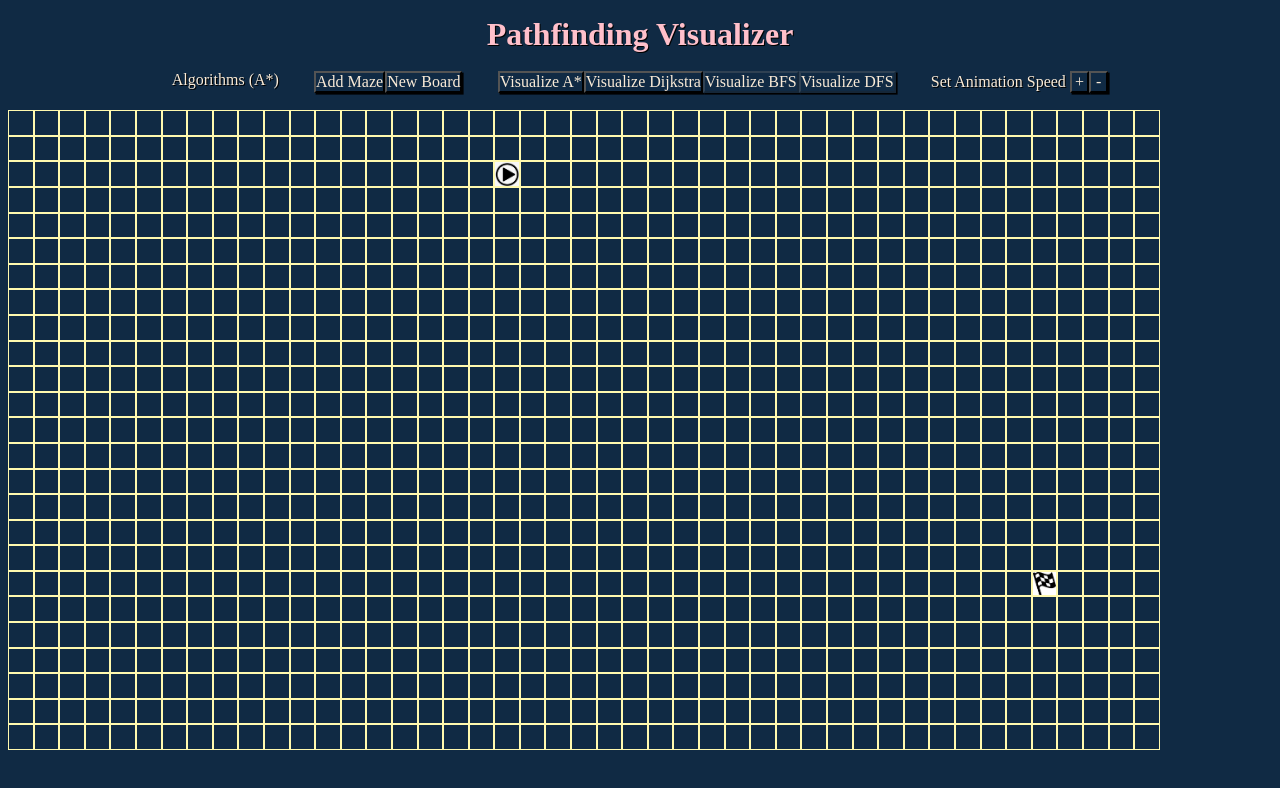
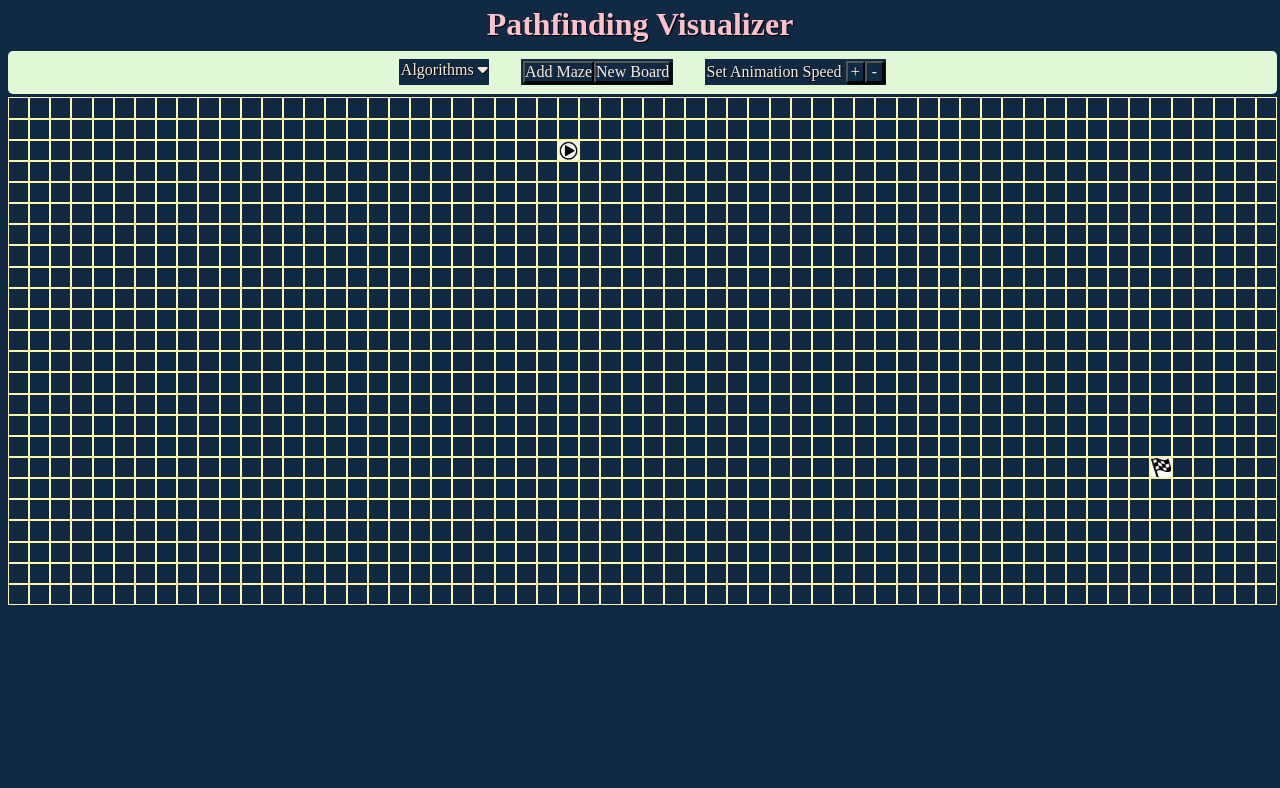
Before and after one commit to asafuli/React-Pathfinding-Visualizer-, a React (Create React App) app: page / in a window 1280 px wide. Shown: the top 788 px of the page. Built offline with nearby package versions, Linux system fonts and the light colour scheme.

Commit message:
dropdown for algo first revision

```diff
--- a/public/index.html
+++ b/public/index.html
@@ -7,6 +7,7 @@
       name="description"
       content="Web site created using create-react-app"
     />
+    <script src="https://kit.fontawesome.com/d4914f104d.js" crossorigin="anonymous"></script>
     <title>A* Pathfinding Visualizer</title>
   </head>
   <body>
--- a/src/components/Grid.jsx
+++ b/src/components/Grid.jsx
@@ -5,8 +5,8 @@ import {findPathAstarUtils, findPathBFSUtils, findPathDFSUtils ,findPathDijkstra
 // Extracted cell outside of the function component in order to avoid reinstantiation on every Render
 // Warning was useEffect : https://stackoverflow.com/questions/65321359/how-to-fix-warning-function-makes-the-dependencies-of-useeffect-hook-change
 
-const BOARD_ROWS = 25;
-const BOARD_COLUMNS = 45;
+const BOARD_ROWS = 24;
+const BOARD_COLUMNS = 60;
 
 const cell = {
   isOpend: false,
--- a/src/components/Navbar.jsx
+++ b/src/components/Navbar.jsx
@@ -1,30 +1,42 @@
-import React from 'react'
+import React,{useState} from 'react'
 
 function Navbar({handleVisualizeClick, handleAddMaze, handleClrMaze,handleSetSpeed, createNewBoard}) {
+
+  const [AlgoDropdownOpened, setAlgoDropdownOpened] = useState(false);
+
+  const toggleAlgoDropdown = () => {
+    setAlgoDropdownOpened(AlgoDropdownOpened => !AlgoDropdownOpened);
+  }
 
   return (
     <ul className="navbar-list">
       <li className="navbar-item">
-        Algorithms (A*)
+        <div className='alogrithms-list-header'>Algorithms <i className="fas fa-caret-down" onClick={() => toggleAlgoDropdown()}></i></div>
+        <ul className={`algorithms-list ${AlgoDropdownOpened ? 'opened' : ''}`}>
+          <li className="algorithm-list-item">
+          <button className="visualizer-btn" onClick={() => handleVisualizeClick('A*')}>
+         A*
+        </button>
+          </li>
+          <li className="algorithm-list-item">
+          <button className="visualizer-btn" onClick={() => handleVisualizeClick('dijkstra')}>
+         Dijkstra
+        </button></li>
+          <li className="algorithm-list-item">
+          <button className="visualizer-btn" disabled onClick={() => handleVisualizeClick('dijkstra')}>
+        Visualize BFS
+        </button>
+           </li>
+          <li className="algorithm-list-item">
+          <button className="visualizer-btn" disabled onClick={() => handleVisualizeClick('dijkstra')}>
+        Visualize DFS
+        </button>
+             </li>
+        </ul>
       </li>
       <li className="navbar-item">
         <button className="add-maze-btn" onClick={() => handleAddMaze()}>Add Maze</button>
         <button className="clr-maze-btn" onClick={() => handleClrMaze()}>New Board</button>
-      </li>
-      <li className="navbar-item">
-        <button className="visualizer-btn" onClick={() => handleVisualizeClick('A*')}>
-        Visualize A*
-        </button>
-        <button className="visualizer-btn" onClick={() => handleVisualizeClick('dijkstra')}>
-        Visualize Dijkstra
-        </button>
-        <button className="visualizer-btn" disabled onClick={() => handleVisualizeClick('dijkstra')}>
-        Visualize BFS
-        </button>
-        <button className="visualizer-btn" disabled onClick={() => handleVisualizeClick('dijkstra')}>
-        Visualize DFS
-        </button>
-
       </li>
       <li className="navbar-item" id="animation-speed">
         <span>Set Animation Speed </span>
--- a/src/styles.css
+++ b/src/styles.css
@@ -1,6 +1,6 @@
 :root {
-  --grid-width: 45;
-  --grid-cell-width: calc(100vw / (var(--grid-width) + 5));
+  --grid-width: 60;
+  --grid-cell-width: calc(100vw / (var(--grid-width) + 0.5));
 }
 
 * {
@@ -32,7 +32,7 @@
   justify-content: center;
   font-size: 2rem;
   color: pink;
-  margin: 1rem 0 0.5rem 0;
+  margin: 0.4rem 0 0.5rem 0;
   text-shadow: 1px 1px black;
 }
 
@@ -40,15 +40,36 @@
   display: flex;
   flex-direction: row;
   justify-content: center;
+  width: var(--grid-width);
   list-style: none;
   padding: 0.5rem;
+  background-color: #e1f7d5;
+  opacity: 1;
+  margin: 0 0.2rem 0 0.5rem;
+  border-radius: 5px;
 }
 
 .navbar-item {
   width: fit-content;
   padding: 0.1rem;
-  margin: 0 1rem 0.5rem 1rem;
+  margin: 0 1rem 0.1rem 1rem;
   text-shadow: 1px 1px black;
+}
+
+.algorithms-list {
+  display: none;
+}
+
+.algorithms-list.opened {
+  display: block;
+}
+
+.caret {
+  background-image: url(./static/images/caret.png);
+  background-size: cover;
+  background-color: red;
+  border: 1px solid red;
+  width: 2rem;
 }
 
 .grid-wrapper {
@@ -57,7 +78,7 @@
     var(--grid-width),
     minmax(var(--grid-cell-width), var(--grid-cell-width))
   );
-  margin: 0 0.5rem 0 0.5rem;
+  margin: 0.2rem 0.5rem 0 0.5rem;
 }
 
 .grid-cell-wrapper {
```
Also changed, not shown: src/static/images/caret.png (added).
